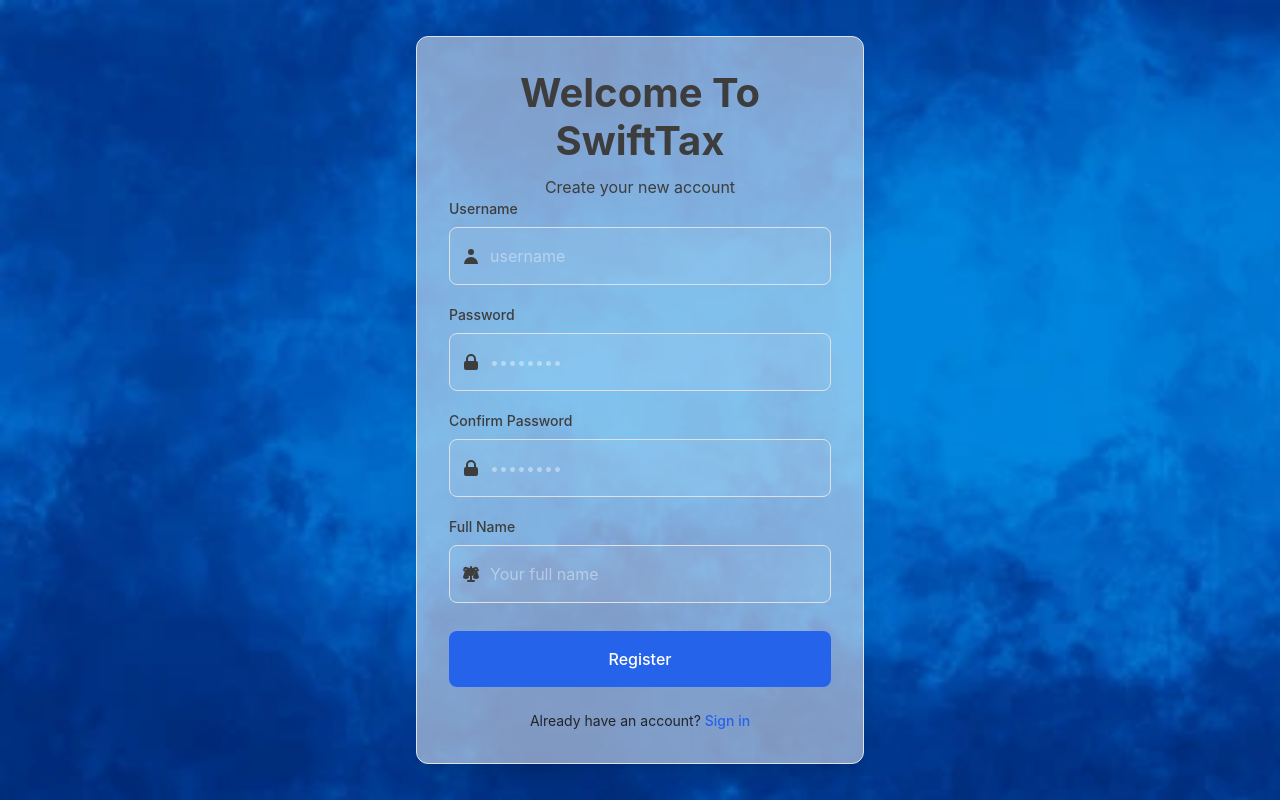
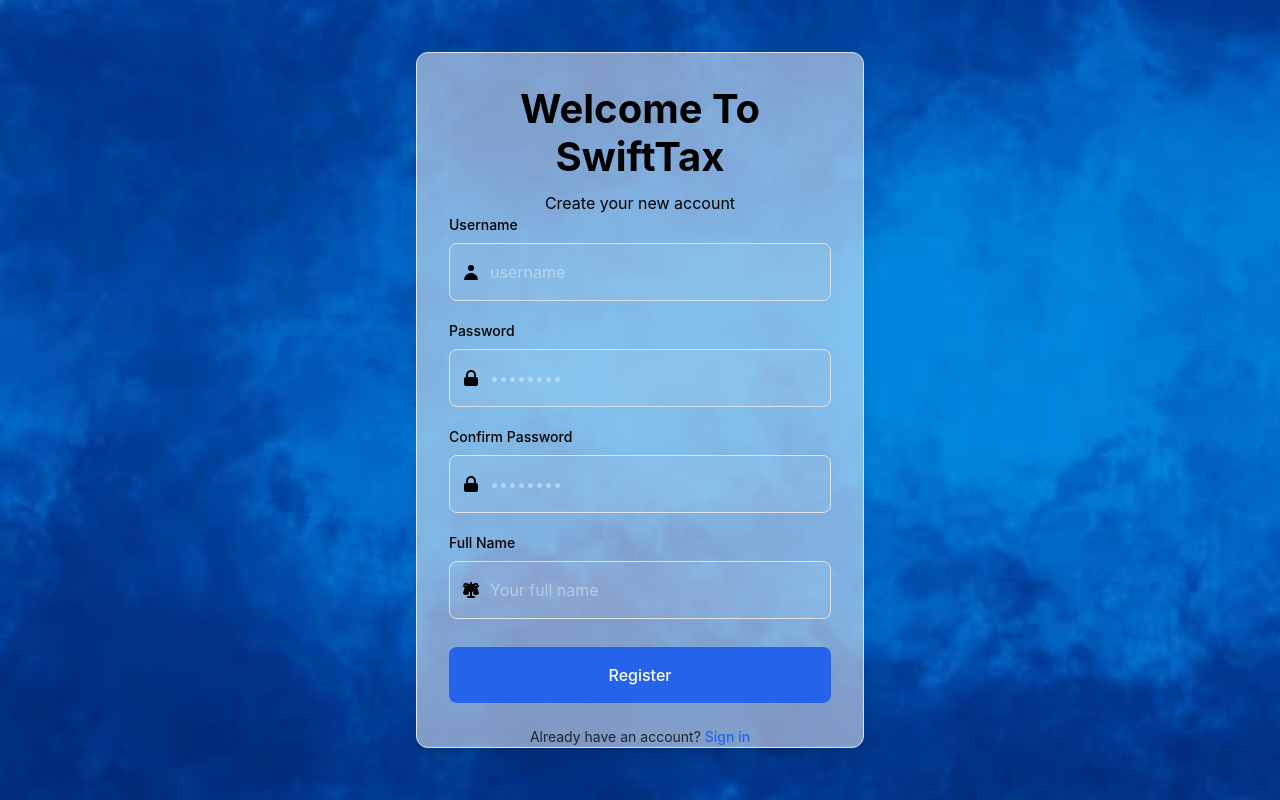
Before and after one commit to YashwanthSrinivasan/SwiftTax, a Flask app: page /register in a window 1280 px wide. Run offline with Flask 3, Linux system fonts and the light colour scheme; some libraries are stand-ins or nearby versions; some web fonts are replaced.

Commit message:
minor change

```diff
--- a/static/register.css
+++ b/static/register.css
@@ -10,13 +10,16 @@
 .container-head h1 {
   font-size: 2.5em;
   font-weight: bold;
-  color: #3d3d3d;
+  color: #000000;
   margin-bottom: 10px;
 }
-.grey {
-  color: #3d3d3d;
+.black {
+  color: #000000;
+}
+.height {
+  height: 87vh;
 }
 
 input {
-    margin-left: 50px;
+  margin-left: 50px;
 }
--- a/templates/home.html
+++ b/templates/home.html
@@ -102,7 +102,7 @@
     </div>
 
     <!-- Features Section -->
-    <div class="py-12 bg-white" style="margin-top: 35px">
+    <div class="py-12 bg-white" style="margin-top: 70px">
       <div class="max-w-7xl mx-auto px-4 sm:px-6 lg:px-8">
         <div class="lg:text-center">
           <h1
--- a/templates/register.html
+++ b/templates/register.html
@@ -4,14 +4,14 @@
 {% endblock %} {% block content %}
 <div class="min-h-screen flex items-center justify-center">
   <div
-    class="w-full max-w-md bg-white/50 rounded-xl shadow-xl p-8 border border-white/10"
+    class="w-full max-w-md bg-white/50 rounded-xl shadow-xl p-8 border border-white/10 height"
   >
     <div class="container-head">
       <h1>Welcome To SwiftTax</h1>
-      <p class="grey">Create your new account</p>
+      <p class="black">Create your new account</p>
     </div>
     <form action="{{url_for('main.register')}}" method="post" class="space-y-5">
-      <div class="grey">
+      <div class="black">
         <label class="block text-sm font-medium mb-2">Username</label>
         <div class="relative">
           <div
@@ -40,7 +40,7 @@
         </div>
       </div>
 
-      <div class="grey">
+      <div class="black">
         <label class="block text-sm font-medium mb-2">Password</label>
         <div class="relative">
           <div
@@ -69,7 +69,7 @@
         </div>
       </div>
 
-      <div class="grey">
+      <div class="black">
         <label class="block text-sm font-medium mb-2">Confirm Password</label>
         <div class="relative">
           <div
@@ -98,7 +98,7 @@
         </div>
       </div>
 
-      <div class="grey">
+      <div class="black">
         <label class="block text-sm font-medium mb-2">Full Name</label>
         <div class="relative">
           <div
```
Also changed, not shown: static/home.css (+0 -12 lines), static/sign-in.css (+6 -3 lines), templates/login.html (+4 -4 lines).
